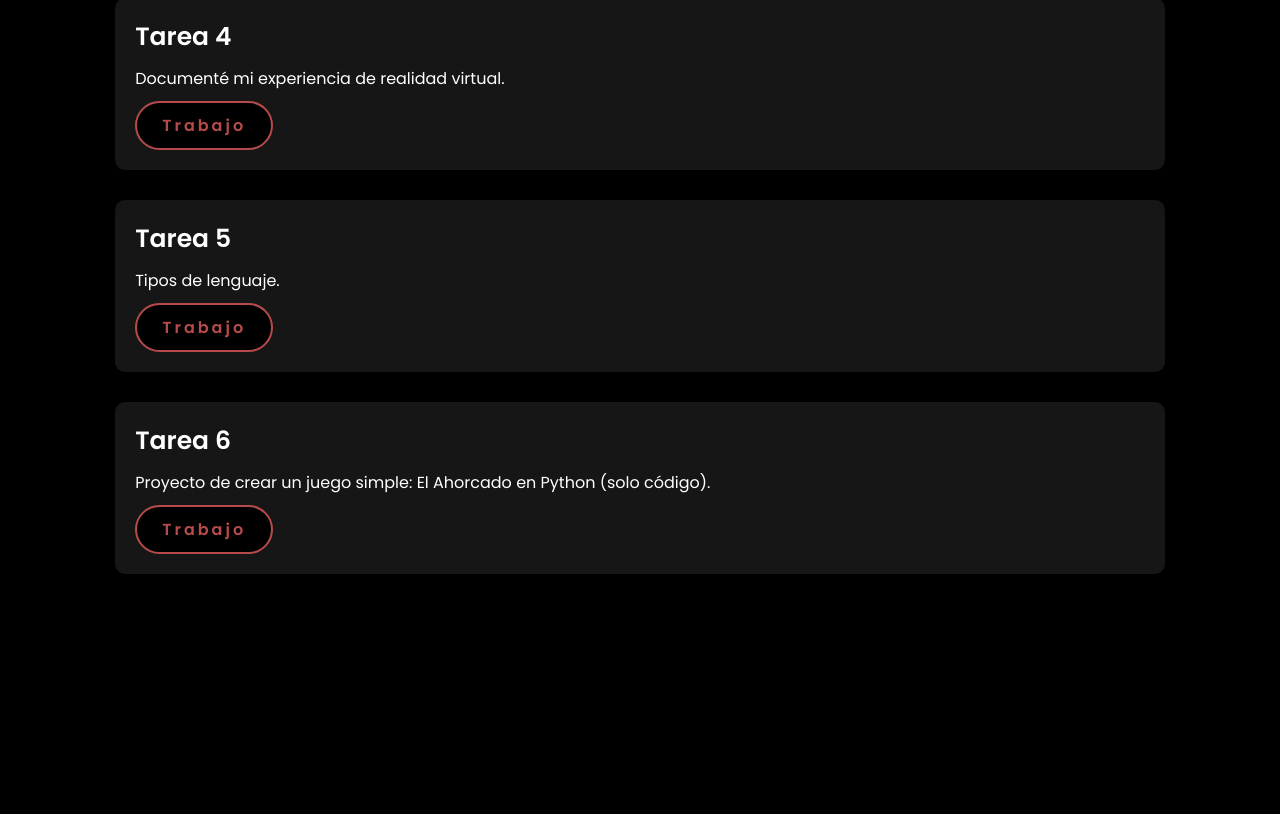
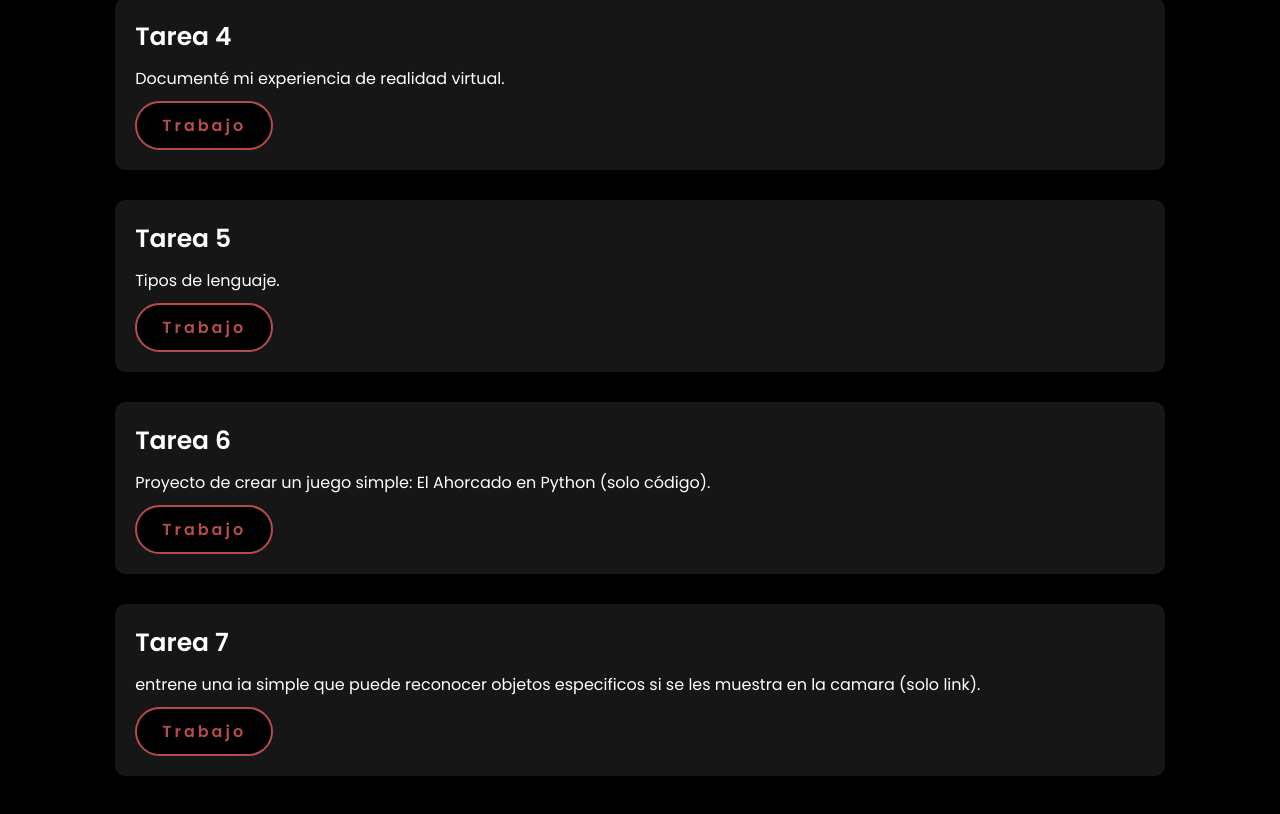
Before and after one commit to OMAXD0/OMAXD0.github.io, a plain HTML site: page index.html in a window 1280 px wide. Shown: the part 1538-2352 px from the top of the page. Before the commit the page ends 2192 px from the top, so only its background shows below. Drawn offline with Linux system fonts and the light colour scheme.

Commit message:
añadir ultima tarea
entrenar ia de reconocimiento de objetos

```diff
--- a/index.html
+++ b/index.html
@@ -66,6 +66,12 @@
             <p>Proyecto de crear un juego simple: El Ahorcado en Python (solo código).</p>
             <a href="haorcado.py" class="btn-trabajo">Trabajo</a>
         </div>
-    </section>
+        </div>
+        <div class="proyecto">
+        <h2>Tarea 7</h2>
+        <p>entrene una ia simple que puede reconocer objetos especificos si se les muestra en la camara (solo link).</p>
+        <a href="https://teachablemachine.withgoogle.com/models/rIEH1Mryd/" class="btn-trabajo">Trabajo</a>
+        </div>
+        </section>
 </body>
 </html>
```
